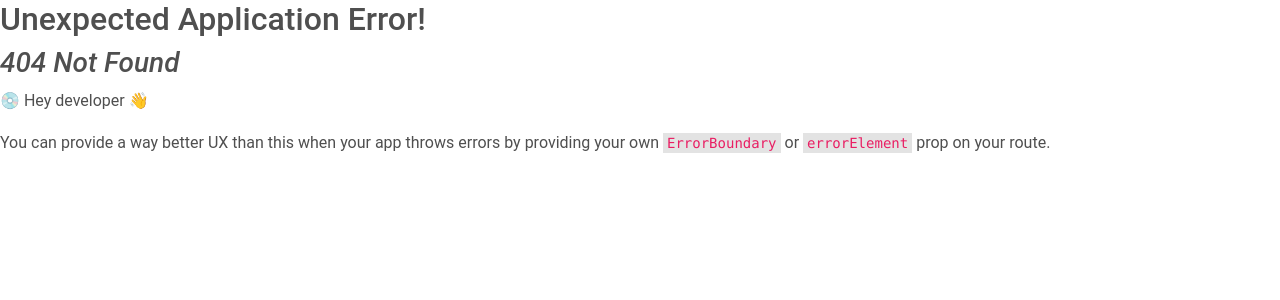
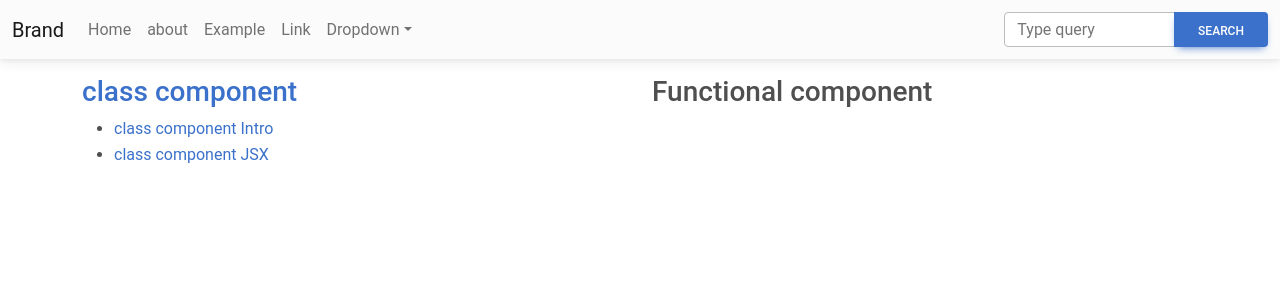
Before and after one commit to Sahil130197/React-js, a React (Create React App) app: page /examples/classcompo in a window 1280 px wide. Before the commit this address had no page. Shown: the top 300 px of the page. Built offline with nearby package versions, Linux system fonts and the light colour scheme.

Commit message:
LazyLoading

```diff
--- /dev/null
+++ b/src/Component/ClassComponent/01ClassCompoIntro.jsx
@@ -0,0 +1,13 @@
+import React, { Component } from 'react';
+
+class ClassCompoIntro extends Component {
+    render() {
+        return (
+            <>
+               WelCome
+            </>
+        );
+    }
+}
+
+export default ClassCompoIntro;
--- /dev/null
+++ b/src/Component/ClassComponent/02ClassCompoJSXExample.jsx
@@ -0,0 +1,13 @@
+import React, { Component } from 'react';
+
+class ClassCompoJSXExample extends Component {
+    render() {
+        return (
+            <>
+                <h2>JSX</h2>
+            </>
+        );
+    }
+}
+
+export default ClassCompoJSXExample;
--- /dev/null
+++ b/src/Component/ClassComponent/ClassCompoMenu.jsx
@@ -0,0 +1,22 @@
+import React, { Component } from 'react';
+import { Link, Outlet } from 'react-router-dom';
+
+class ClassCompoMenu extends Component {
+    render() {
+        return (
+            <div>
+                <ul>
+                    <li>
+                        <Link to="classcompointro">class component Intro</Link>
+                    </li>
+                    <li>
+                        <Link to="JSXExampleClass">class component JSX</Link>
+                    </li>
+                </ul>
+                <Outlet></Outlet>
+            </div>
+        );
+    }
+}
+
+export default ClassCompoMenu;
--- /dev/null
+++ b/src/Component/ClassComponent/ClassCompoRouter.jsx
@@ -0,0 +1,23 @@
+import React, { Component } from 'react';
+import { Route, Routes } from 'react-router-dom';
+import ClassCompoMenu from './ClassCompoMenu.jsx';
+import ClassCompoIntro from './01ClassCompoIntro.jsx';
+import ClassCompoJSXExample from './02ClassCompoJSXExample.jsx';
+
+
+class ClassCompoRouter extends Component {
+    render() {
+        return (
+            <>
+                <Routes>
+                    <Route path="/" element={<ClassCompoMenu />} >
+                        <Route path="ClassCompoIntro" element={<ClassCompoIntro />} />
+                        <Route path="JSXExampleClass" element={<ClassCompoJSXExample />} />
+                    </Route>
+                </Routes>
+            </>
+        );
+    }
+}
+
+export default ClassCompoRouter;
--- /dev/null
+++ b/src/Example.jsx
@@ -0,0 +1,23 @@
+import React from 'react';
+import { Link, Outlet } from 'react-router-dom';
+
+const Example = () => {
+    return (
+        <div className='container mt-3'>
+            <div className="row">
+                <div className="col-6">
+                    <h3>
+                        <Link to="classcompo">class component </Link>
+                    </h3>
+
+                </div>
+                <div className="col-6">
+                    <h3>Functional component</h3>
+                </div>
+            </div>
+            <Outlet></Outlet>
+        </div>
+    );
+};
+
+export default Example;
--- a/src/commonCompo/header.jsx
+++ b/src/commonCompo/header.jsx
@@ -22,64 +22,7 @@ export default function HeaderComp() {
 
   return (
     <>
-    <MDBNavbar expand='lg' light bgColor='light'>
-      <MDBContainer fluid>
-        <MDBNavbarBrand href='#'>Brand</MDBNavbarBrand>
 
-        <MDBNavbarToggler
-          aria-controls='navbarSupportedContent'
-          aria-expanded='false'
-          aria-label='Toggle navigation'
-          onClick={() => setShowBasic(!showBasic)}
-        >
-          <MDBIcon icon='bars' fas />
-        </MDBNavbarToggler>
-
-        <MDBCollapse navbar show={showBasic}>
-          <MDBNavbarNav className='mr-auto mb-2 mb-lg-0'>
-            <MDBNavbarItem>
-              {/* <MDBNavbarLink active aria-current='page' href='/'>
-                Home
-              </MDBNavbarLink> */}
-            </MDBNavbarItem>
-            <MDBNavbarItem>
-              {/* <MDBNavbarLink href='about'>about</MDBNavbarLink> */}
-              <Link className='nav-link' to='/'>Home</Link>
-            </MDBNavbarItem>
-            <MDBNavbarItem>
-              <Link className='nav-link' to='/about'>about</Link>
-            </MDBNavbarItem>
-            <MDBNavbarItem>
-            <MDBNavbarLink href='#'>Link</MDBNavbarLink>
-            </MDBNavbarItem>
-
-            <MDBNavbarItem>
-              <MDBDropdown>
-                <MDBDropdownToggle tag='a' className='nav-link' role='button'>
-                  Dropdown
-                </MDBDropdownToggle>
-                <MDBDropdownMenu>
-                  <MDBDropdownItem link>Action</MDBDropdownItem>
-                  <MDBDropdownItem link>Another action</MDBDropdownItem>
-                  <MDBDropdownItem link>Something else here</MDBDropdownItem>
-                </MDBDropdownMenu>
-              </MDBDropdown>
-            </MDBNavbarItem>
-
-            <MDBNavbarItem>
-              <MDBNavbarLink disabled href='#' tabIndex={-1} aria-disabled='true'>
-                Disabled
-              </MDBNavbarLink>
-            </MDBNavbarItem>
-          </MDBNavbarNav>
-
-          <form className='d-flex input-group w-auto'>
-            <input type='search' className='form-control' placeholder='Type query' aria-label='Search' />
-            <MDBBtn color='primary'>Search</MDBBtn>
-          </form>
-        </MDBCollapse>
-      </MDBContainer>
-    </MDBNavbar>
     <MDBNavbar expand='lg' light bgColor='light'>
       <MDBContainer fluid>
         <MDBNavbarBrand href='#'>Brand</MDBNavbarBrand>
@@ -105,6 +48,9 @@ export default function HeaderComp() {
               <Link className="nav-link" to='/about'>about</Link>
             </MDBNavbarItem>
             <MDBNavbarItem>
+              <Link className="nav-link" to='/examples'>Example</Link>
+            </MDBNavbarItem>
+            <MDBNavbarItem>
               <MDBNavbarLink href='#'>Link</MDBNavbarLink>
             </MDBNavbarItem>
 
@@ -121,11 +67,11 @@ export default function HeaderComp() {
               </MDBDropdown>
             </MDBNavbarItem>
 
-            <MDBNavbarItem>
+            {/* <MDBNavbarItem>
               <MDBNavbarLink disabled href='#' tabIndex={-1} aria-disabled='true'>
                 Disabled
               </MDBNavbarLink>
-            </MDBNavbarItem>
+            </MDBNavbarItem> */}
           </MDBNavbarNav>
 
           <form className='d-flex input-group w-auto'>
--- a/src/router.jsx
+++ b/src/router.jsx
@@ -2,16 +2,30 @@ import { createBrowserRouter } from "react-router-dom";
 import HeaderCompo from "./commonCompo/header";
 import HomeCompo from "./Home.jsx";
 import About from "./about.jsx";
+import Example from "./Example.jsx";
+import React, { Suspense } from "react";
 
-
+// const ClassCompoRoute = React.lazy(()=>{return import('./Component/ClassComponent/ClassCompoRouter')})
+const ClassCompoRoute = React.lazy(()=>  import('./Component/ClassComponent/ClassCompoRouter'))
 const MainRouter = createBrowserRouter([
   {
     path: "/",
-      element: <><HeaderCompo/><HomeCompo/></>,
+    element: <><HeaderCompo /><HomeCompo /></>,
   },
   {
     path: "/about",
-      element: <><HeaderCompo/><About/></>,
+    element: <><HeaderCompo /><About /></>,
+  },
+  {
+    path: "/examples",
+    element: <><HeaderCompo /><Example /></>,
+    children: [
+      {
+        path: "classcompo/*",
+        element: <Suspense fallback={<h2>Loading...</h2>}><ClassCompoRoute/></Suspense>
+      }
+    ]
+
   },
 ]);
 
```
Lines whose indentation alone changed are shown as unchanged.
